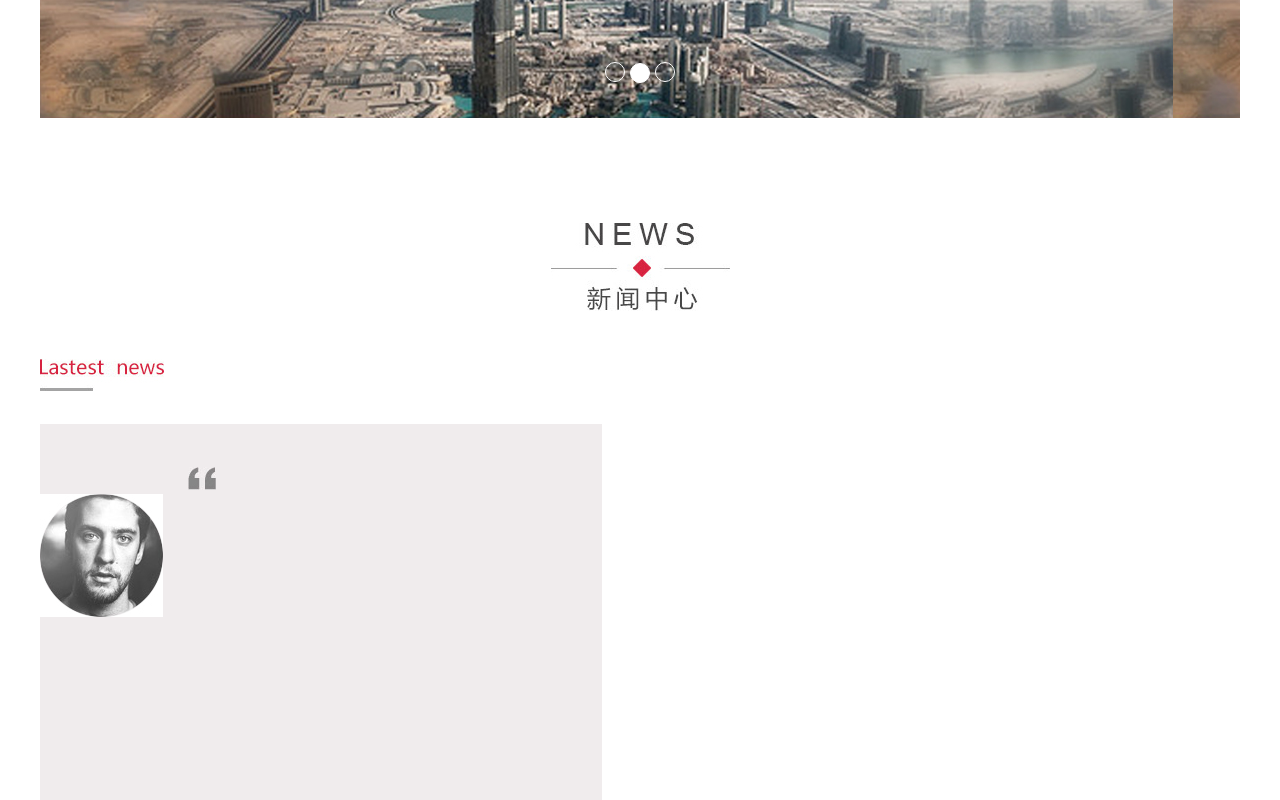
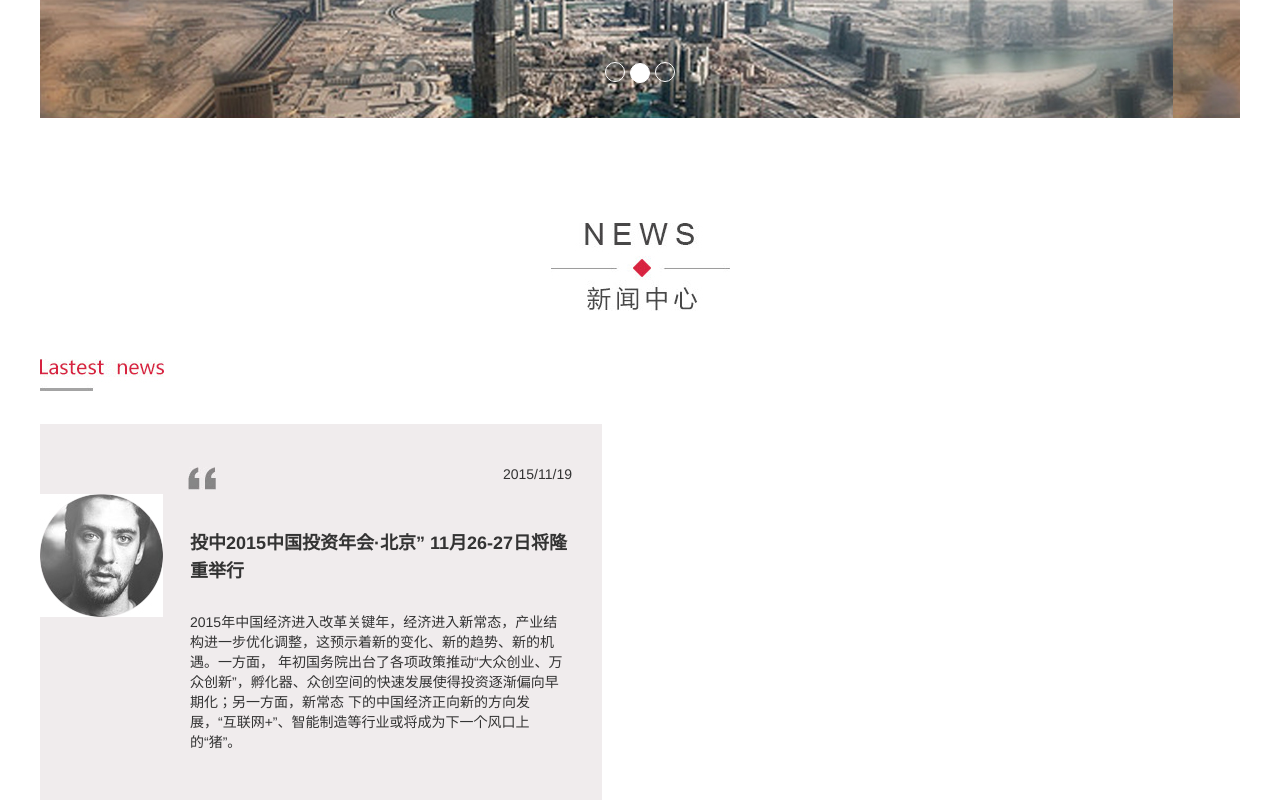
Before and after one commit to H22L/qincai, a plain HTML site: page index.html in a window 1280 px wide. Shown: the part 447-1247 px from the top of the page. Drawn offline with Linux system fonts and the light colour scheme.

Commit message:
新闻中心

```diff
--- a/index.html
+++ b/index.html
@@ -80,6 +80,24 @@
             margin-top: 33px;
             position: relative;
         }
+        .left .data{
+            position: absolute;
+            top:40px;
+            right: 30px
+        }
+        .left .article{
+            width: 380px;
+            position: absolute;
+            top:95px;
+            left: 150px;
+        }
+        .article h4{
+            font-weight: bold;
+            line-height: 28px
+        }
+        .article div{
+            margin-top: 27px
+        }
     </style>
 </head>
 
@@ -127,6 +145,17 @@
                 <div class="left">
                     <img style="position: absolute;top: 70px;" src="https://h22l.github.io/qincai/images/avatar.jpg" alt="avatar">
                     <img style="position:absolute;top:43px;left:148px" src="https://h22l.github.io/qincai/images/quotes.jpg" alt="quotes">
+                    <div class="data">
+                        2015/11/19
+                    </div>
+                    <div class="article">
+                        <h4>投中2015中国投资年会·北京” 11月26-27日将隆重举行</h4>
+                        <div>
+                            2015年中国经济进入改革关键年，经济进入新常态，产业结构进一步优化调整，这预示着新的变化、新的趋势、新的机遇。一方面，
+                            年初国务院出台了各项政策推动“大众创业、万众创新”，孵化器、众创空间的快速发展使得投资逐渐偏向早期化；另一方面，新常态
+                            下的中国经济正向新的方向发展，“互联网+”、智能制造等行业或将成为下一个风口上的“猪”。
+                        </div>
+                    </div>
                 </div>
                 <div class="right">
 
```
